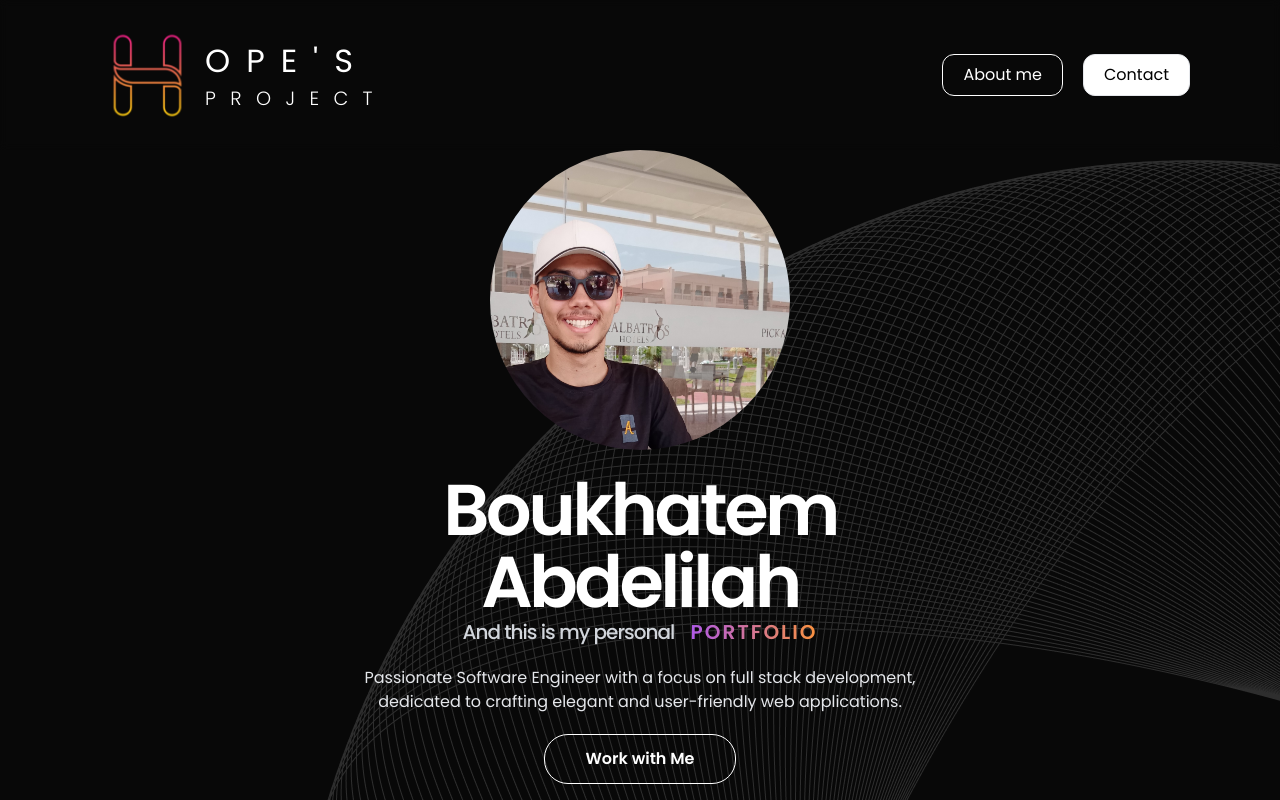
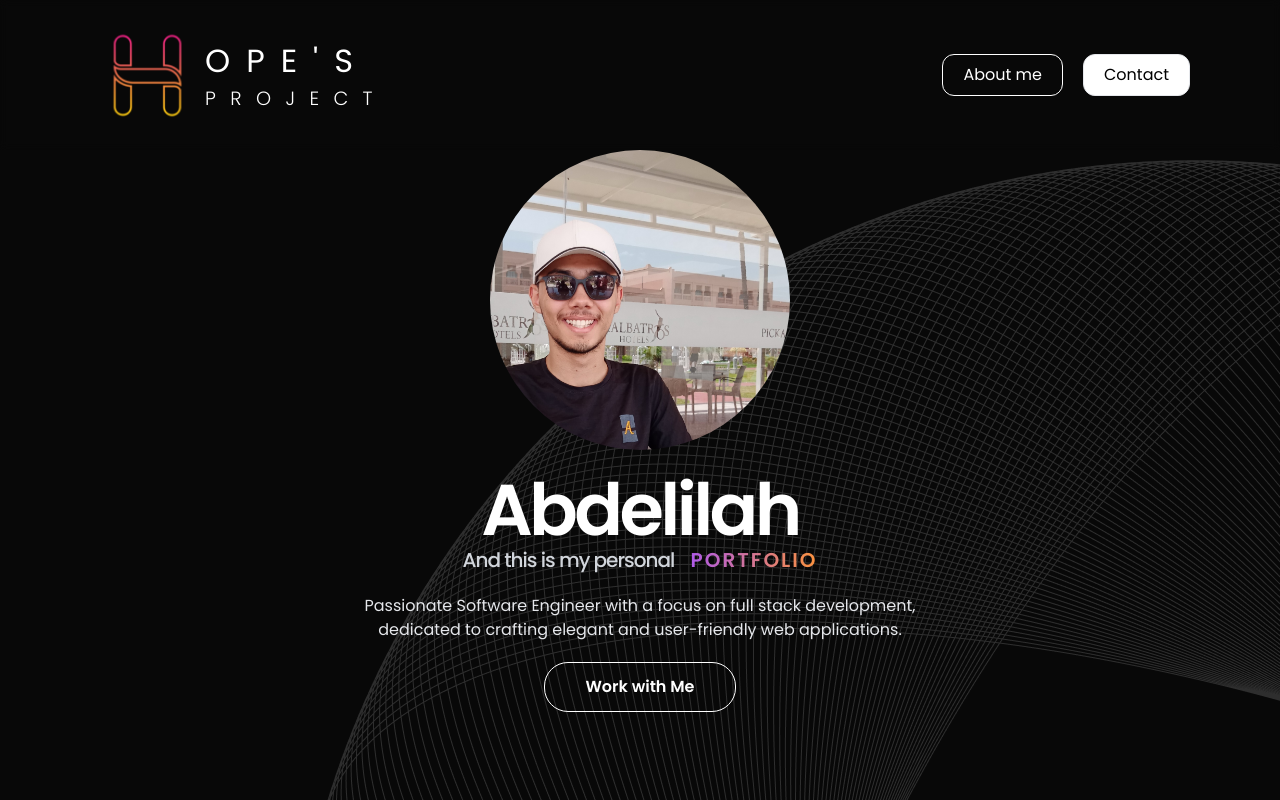
Before and after one commit to AbdelilahBKM/Hopes.project, a Next.js app: page / in a window 1280 px wide. Shown: the top 800 px of the page. Built offline with nearby package versions, Linux system fonts and the light colour scheme.

Commit message:
Update Banner.tsx

```diff
--- a/components/Banner.tsx
+++ b/components/Banner.tsx
@@ -24,7 +24,7 @@ const Banner: React.FC<{}> = () => {
         </div>
 
         <div className="flex flex-col gap-6 mt-6 cursor-pointer tracking-tighter text-7xl font-semibold text-white max-w-[600px] w-auto h-auto">
-          Boukhatem Abdelilah
+          Abdelilah
         </div>
         <div className="flex justify-center">
           <p className="text-xl font-medium tracking-tighter  text-gray-300 max-w-[600px]">
```
